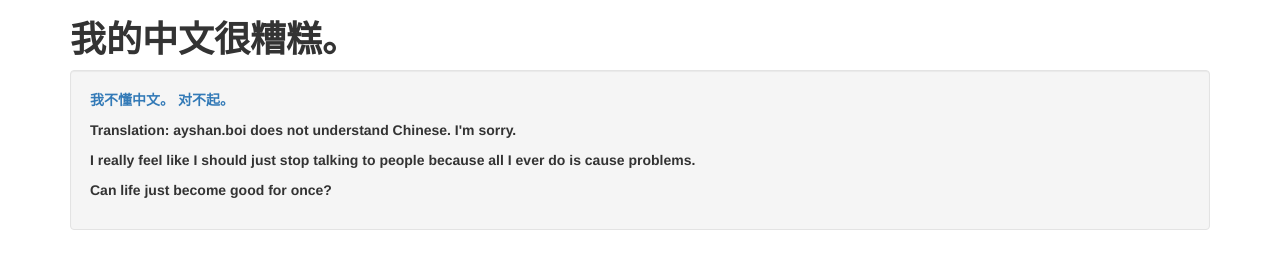
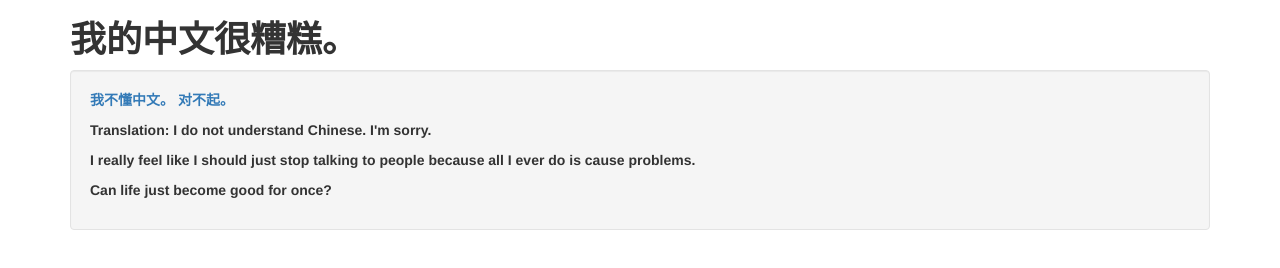
Before and after one commit to 19card/wodezhongwenhenzaogao, a plain HTML site: page index.html in a window 1280 px wide. Drawn offline with nearby package versions, Linux system fonts and the light colour scheme.

Commit message:
Update index.html

```diff
--- a/index.html
+++ b/index.html
@@ -16,7 +16,7 @@
 <div class="container">
 	<div class="well">
 		<p><b><span class="text-primary">我不懂中文。  对不起。</span></b></p>
-    <p><b>Translation: ayshan.boi does not understand Chinese.  I'm sorry. </b></p>
+    <p><b>Translation: I do not understand Chinese.  I'm sorry. </b></p>
 	<p><b>I really feel like I should just stop talking to people because all I ever do is cause problems.</b></p>
 	<p><b>Can life just become good for once?</b></p>
 	</div>
```
